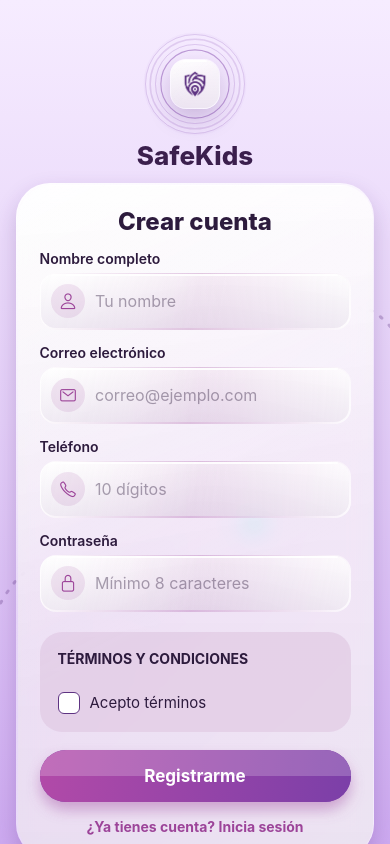
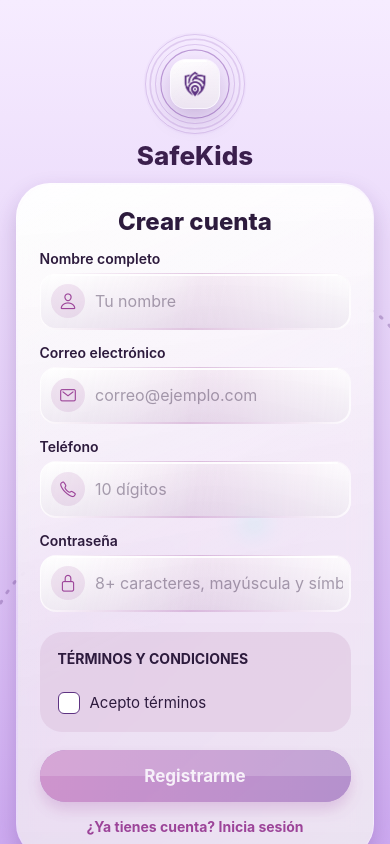
Before and after one commit to 903-SAFEKIDS/SAFEKIDS, a React Native app in the folder FRONTEND/: screen /Registro in a window 390 px wide. Both pictures are taken after a click on the button "Registrarme". Built offline with nearby package versions, Linux system fonts and the light colour scheme.

Commit message:
agrega reglas de contraseña y boton deshabilitado sin terminos

```diff
--- a/FRONTEND/screens/RegistroScreen.js
+++ b/FRONTEND/screens/RegistroScreen.js
@@ -1,6 +1,5 @@
 import { useState } from 'react';
 import {
-  Alert,
   KeyboardAvoidingView,
   Platform,
   Pressable,
@@ -21,6 +20,15 @@ import { colors } from '../styles/colors';
 import { registrarse } from '../services/authService';
 
 const EMAIL_REGEX = /^[^\s@]+@[^\s@]+\.[^\s@]+$/;
+const ESPECIAL_REGEX = /[!@#$%^&*()_+\-=[\]{};:'",.<>\/?\\|~`]/;
+
+function validarContrasena(c) {
+  if (c.length < 8) return 'La contraseña debe tener al menos 8 caracteres.';
+  if (!/[A-Z]/.test(c)) return 'La contraseña debe tener al menos una mayúscula.';
+  if (!ESPECIAL_REGEX.test(c))
+    return 'La contraseña debe tener al menos un carácter especial (por ejemplo ! @ # $ %).';
+  return '';
+}
 
 export default function RegistroScreen({ navigation }) {
   const [nombre, setNombre] = useState('');
@@ -37,8 +45,10 @@ export default function RegistroScreen({ navigation }) {
     if (!EMAIL_REGEX.test(correo.trim())) return setError('Escribe un correo válido.');
     if (telefono.replace(/\D/g, '').length < 10)
       return setError('Escribe un teléfono de 10 dígitos.');
-    if (contrasena.length < 8)
-      return setError('La contraseña debe tener al menos 8 caracteres.');
+
+    const errorContrasena = validarContrasena(contrasena);
+    if (errorContrasena) return setError(errorContrasena);
+
     if (!aceptaTerminos) return setError('Debes aceptar los términos para continuar.');
 
     setError('');
@@ -49,15 +59,16 @@ export default function RegistroScreen({ navigation }) {
         correo: correo.trim().toLowerCase(),
         telefono: telefono.trim(),
         contrasena,
-        });
-            navigation.navigate('Login');
+      });
+      navigation.navigate('Login');
     } catch (e) {
       setError(e.message);
     } finally {
       setCargando(false);
     }
   };
-    return (
+
+  return (
     <FondoApp tema="claro">
       <StatusBar barStyle="dark-content" />
       <SafeAreaView style={styles.area}>
@@ -116,7 +127,7 @@ export default function RegistroScreen({ navigation }) {
                 etiqueta="Contraseña"
                 value={contrasena}
                 onChangeText={setContrasena}
-                placeholder="Mínimo 8 caracteres"
+                placeholder="8+ caracteres, mayúscula y símbolo"
                 secureTextEntry={!verContrasena}
                 autoCapitalize="none"
                 derecha={
@@ -154,7 +165,13 @@ export default function RegistroScreen({ navigation }) {
                 </View>
               ) : null}
 
-              <BotonGlass titulo="Registrarme" onPress={registrar} cargando={cargando} />
+              {/* El botón se apaga y no responde hasta aceptar los términos */}
+              <View
+                style={{ opacity: aceptaTerminos ? 1 : 0.5 }}
+                pointerEvents={aceptaTerminos ? 'auto' : 'none'}
+              >
+                <BotonGlass titulo="Registrarme" onPress={registrar} cargando={cargando} />
+              </View>
 
               <Pressable style={styles.volver} onPress={() => navigation.goBack()}>
                 <Text style={styles.volverTexto}>¿Ya tienes cuenta? Inicia sesión</Text>
```
